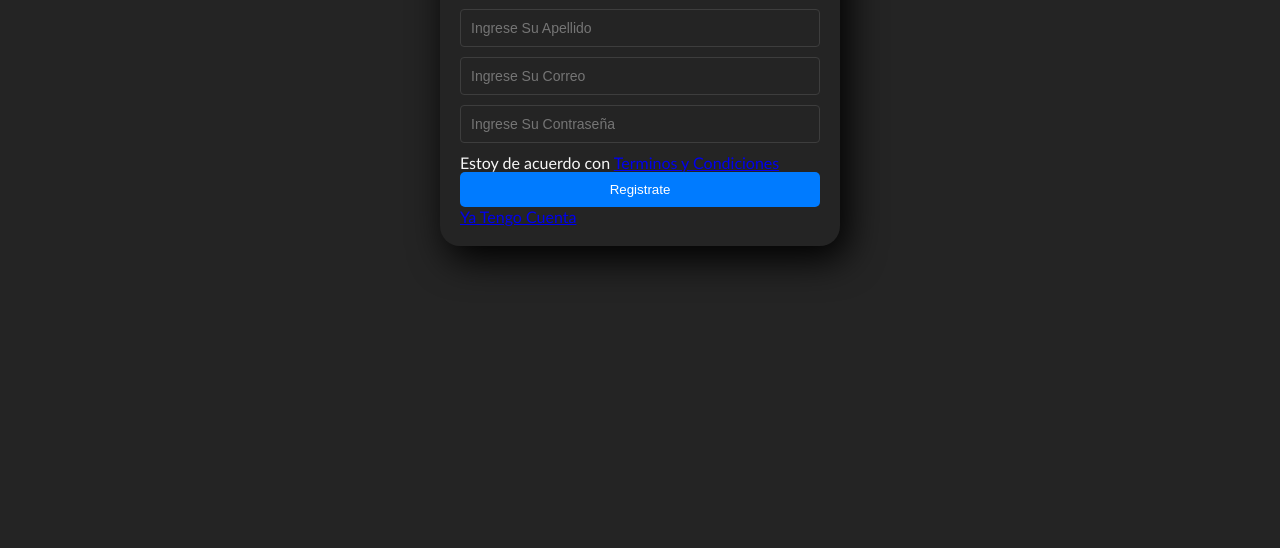
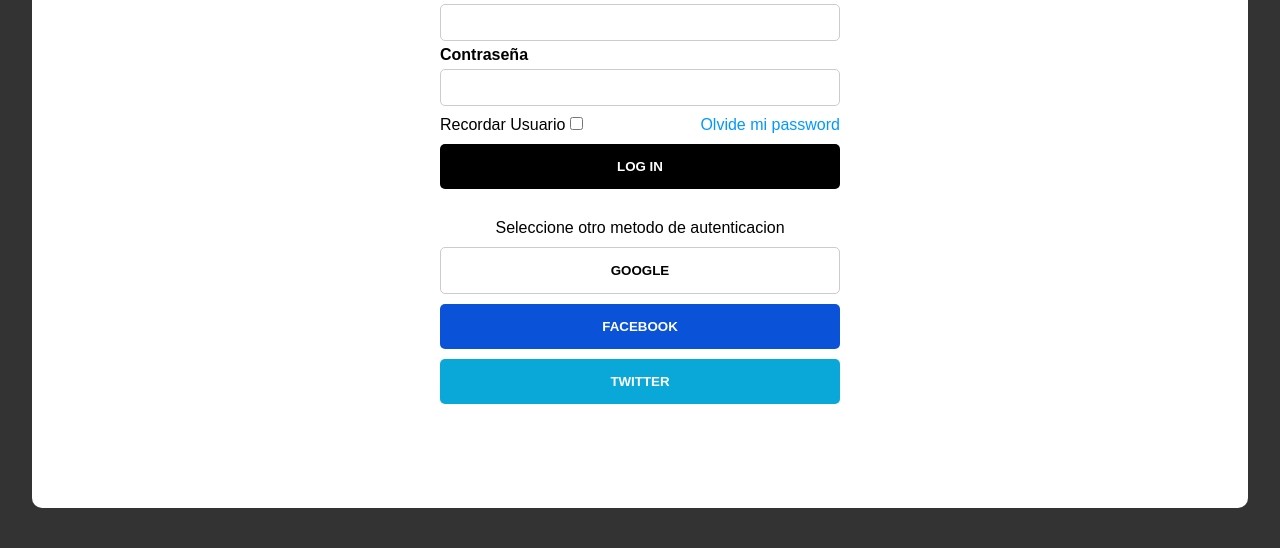
Before and after one commit to Fukkatsuw/tcovers-mobile, a website: page pages/registrate.html in a window 1280 px wide. Shown: the part 252-800 px from the top of the page. Drawn offline with Linux system fonts and the light colour scheme.

Commit message:
Version 2.2

```diff
--- a/pages/registrate.html
+++ b/pages/registrate.html
@@ -9,23 +9,46 @@
 </head>
 <body class="body-registrate"> <!-- Body es todo la pagina-->
     <main class="registro-main"> <!--main signifca todo el contenido-->
-        <div class="logo-registro">
-            <a href="../index.html">
-                <img src="../icons/index/logoremove.png" alt="logo" />
-            </a>
-        </div>
-        <section class="from-register">
-            <h4>Formulario Registro</h4>
-            <input class="controls" type="text" name="nombres" id="nombres" placeholder="Ingrese Su Nombre">
-            <input class="controls" type="text" name="apellidos" id="apellidos" placeholder="Ingrese Su Apellido">
-            <input class="controls" type="email" name="correo" id="correo" placeholder="Ingrese Su Correo">
-            <input class="controls" type="password" name="Contraseña" id="contraseña" placeholder="Ingrese Su Contraseña">
-            <p>Estoy de acuerdo con <a href="#">Terminos y Condiciones</a></p>
-            <input class="boton" type="button" type="submit" value="Registrate">
-            <p><a href="#">Ya Tengo Cuenta</a></p>
-        </section>
-        <div class="image-registro">
-            <img src="../images/egoist.png" alt="egoist">
+        <div class="form-container">
+            <div class="login-container">
+                <h2>welcome</h2>
+                <p>Selecciona el metodo de autenticacion</p>
+
+                <form action="">
+                    <p>
+                        <label for="username">Usuario</label>
+                        <input class="input" type="text" name="username" id="username">
+                    </p>
+                    <p>
+                        <label for="password">Contraseña</label>
+                        <input class="input" type="password" name="password" id="password">
+                    </p>
+
+                    <div class="options">
+                        <div>
+                            Recordar Usuario
+                            <input type="checkbox" name="rememberme" id="rememberme">
+                        </div>
+                        <div>
+                            <a href="#">Olvide mi password</a>
+                        </div>
+                    </div>
+
+                    <p>
+                        <input type="submit"  class="btn btn-login" value="Log in">
+                    </p>
+                    <div class="providers">
+                        <span>Seleccione otro metodo de autenticacion</span>
+                        <button class="btn btn-google">Google</button>
+                        <button class="btn btn-facebook">Facebook</button>
+                        <button class="btn btn-twitter">Twitter</button>
+                    </div>
+                </form>
+            </div>
+
+            <div class="welcome-screen-container">
+                <img src="../images/egoist.png" alt="egoist">
+            </div>
         </div>
     </main>
 </body>
--- a/sass/registrate/registro.scss
+++ b/sass/registrate/registro.scss
@@ -1,82 +1,155 @@
-$body-color: rgba(36, 36, 36, 1);
-$main-padding: 20px;
-$register-bg: #242424;
-$register-color: #F7F7F7;
-$register-border-radius: 20px;
-$register-box-shadow: 7px 13px 37px #000;
-$register-max-width: 400px;
-$controls-bg: #242424;
-$controls-margin-bottom: 10px;
-$controls-padding: 10px;
-$controls-border-radius: 4px;
-$controls-border: 1px solid #3D3D3D;
-$controls-font-size: 14px;
-$controls-color: white;
-$paragraph-color: #F7F7F7;
-$button-bg: #007BFF;
-$button-color: #fff;
-$button-padding: 10px;
-$button-cursor: pointer;
-$button-border-radius: 5px;
-$image-display: none;
-
-.body-registrate {
-    background: $body-color;
+.registro-main{
+    font-family: Arial, Helvetica, sans-serif;
+    display: flex;
+    align-items: center;
+    justify-content: center;
+    height: 100vh;
+    padding: 0;
+    margin: 0;
+    background-color: #333;
 }
 
-.registro-main {
+.form-container{
+    background-color: white;
+    width: 80%;
+    border-radius: 10px;
+    overflow: hidden;
+    height: 90%;
     display: flex;
-    flex-direction: column;
     align-items: center;
-    justify-content: center;
-    padding: $main-padding;
-}
-
-.logo-registro img {
-    width: 150px;
-}
-
-.from-register {
-    background: $register-bg;
-    color: $register-color;
-    font-family: 'calibri';
-    padding: $main-padding;
-    border-radius: $register-border-radius;
-    box-shadow: $register-box-shadow;
-    width: 100%;
-    max-width: $register-max-width;
-    .from-register p {
-        text-decoration: none;
-        font-style: none;
-        text-align: center;
-        font-size: 13px;
-        line-height: 30px;
-        color: $paragraph-color;
+    .login-container{
+        width: 500px;
+        margin: 0 auto;
+        h2{
+            padding: 10px 0;
+            text-align: center;
+            font-size: 2.5rem;
+        }
+    }
+    .welcome-screen-container{
+        background-color: #FFD4D0;
+        height: 100%;
+        width: 50%;
+        img{
+            width: 100vh;
+            height: 100%;
+            object-fit: cover;
+        }
     }
 }
 
-.controls {
+
+.form-container .login-container > p,
+.form-container .login-container > span{
+    text-align: center;
+    color: #555;
+}
+.form-container .login-container label{
+    display: block;
+    padding: 5px 0;
+    font-weight: bold;
+    input.input{
+    display: block;
     width: 100%;
-    background: $controls-bg;
-    margin-bottom: $controls-margin-bottom;
-    padding: $controls-padding;
-    border-radius: $controls-border-radius;
     box-sizing: border-box;
-    border: $controls-border;
-    font-size: $controls-font-size;
-    color: $controls-color;
+    padding: 10px;
+    border: solid 1px #ccc;
+    border-radius: 5px;
+}
+}
+.form-container .login-container input.input{
+    display: block;
+    width: 100%;
+    box-sizing: border-box;
+    padding: 10px;
+    border: solid 1px #ccc;
+    border-radius: 5px;
 }
 
-.boton {
-    background-color: $button-bg;
-    color: $button-color;
-    border: none;
-    padding: $button-padding;
-    cursor: $button-cursor;
-    width: 100%;
-    border-radius: $button-border-radius;
+.form-container .login-container input.input:focus{
+    outline: solid 2px #0099ff;
 }
 
-.image-registro img {
-    display: $image-display;
+.form-container .login-container .options{
+    display: flex;
+    justify-content: space-between;
+    align-items: center;
+    padding: 10px 0;
+    a{
+        color: #0099ff;
+        text-decoration: none;
+    }
+    a:hover{
+        text-decoration: underline;
+    }
 }
+.form-container .login-container .providers{
+    display: flex;
+    flex-direction: column;
+    gap: 10px;
+    margin-top: 30px;
+    text-align: center;
+}
+
+.btn{
+    border: none;
+    padding: 15px 0;
+    width: 100%;
+    font-weight: bolder;
+    display: block;
+    border-radius: 5px;
+    text-transform: uppercase;
+    cursor: pointer;
+}
+.btn.btn-login{
+    background-color: black;
+    color: white;
+}
+.btn.btn-login:hover{
+    background-color: #333;
+}
+.btn.btn-facebook{
+    background-color: rgb(10, 82, 216);
+    color: white;
+}
+.btn.btn-facebook:hover{
+    background-color: rgb(9, 64, 167);
+}
+.btn.btn-google{
+    background-color: white;
+    color: black;
+    border: solid 1px #ccc;
+}
+.btn.btn-google:hover{
+    background-color: rgb(240, 240, 240);
+
+}
+.btn.btn-twitter{
+    background-color: rgb(10,168,216);
+    color: white;
+}
+.btn.btn-twitter:hover{
+    background-color: rgb(9, 135, 173);
+}
+
+@media screen and (max-width: 1357px) {
+    .form-container{
+        width: 95%;
+        .welcome-screen-container{
+            display: none;
+        }
+        .login-container{
+            width: 400px;
+            margin: 0 auto;
+        }
+    }
+}
+
+@media screen and (max-width: 900px) {
+    .form-container{
+        height: 70%;
+    }
+    .form-container .login-container{
+        width: 350px;
+    }
+}
```
Also changed, not shown: css/style.css, 1 other file.
